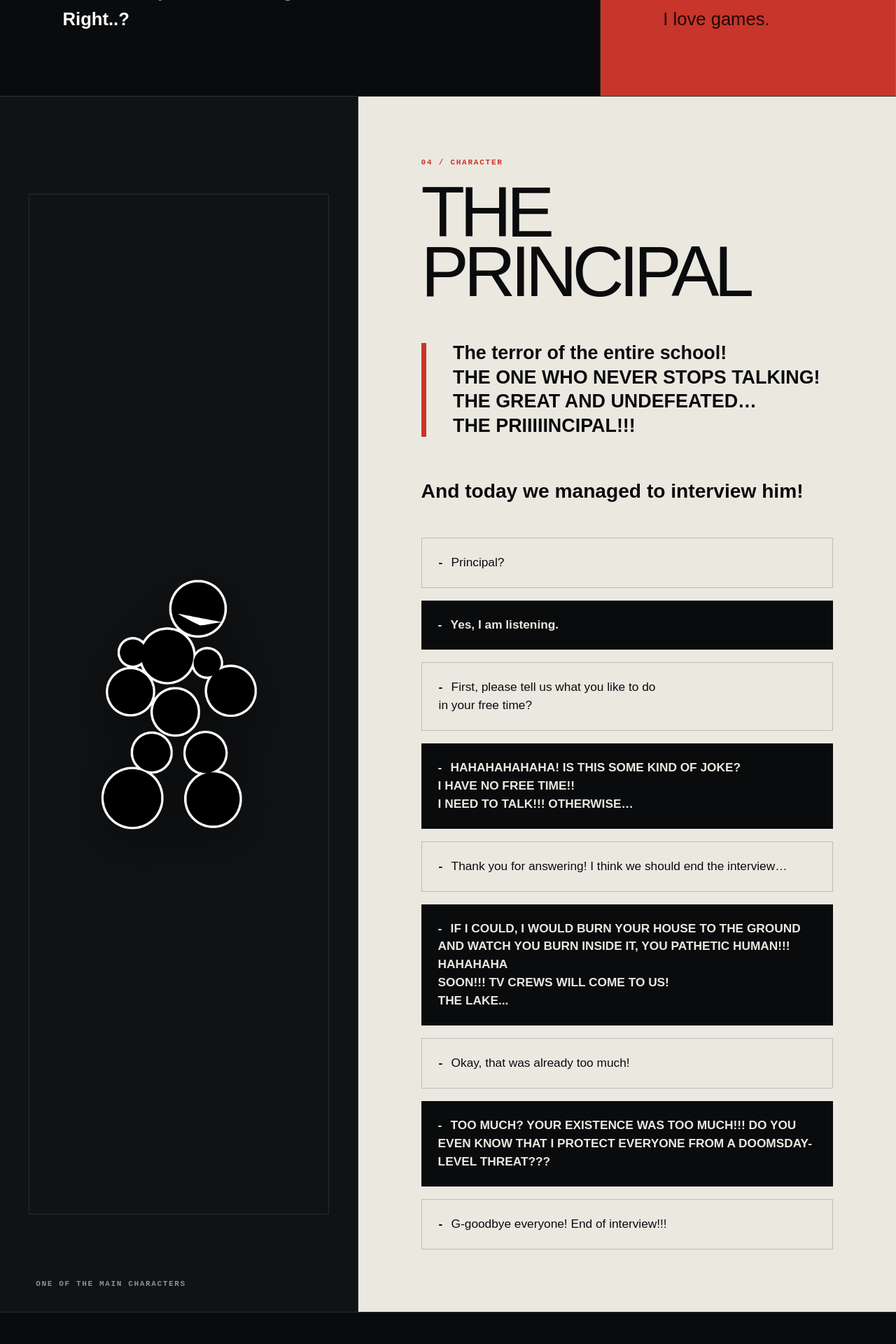
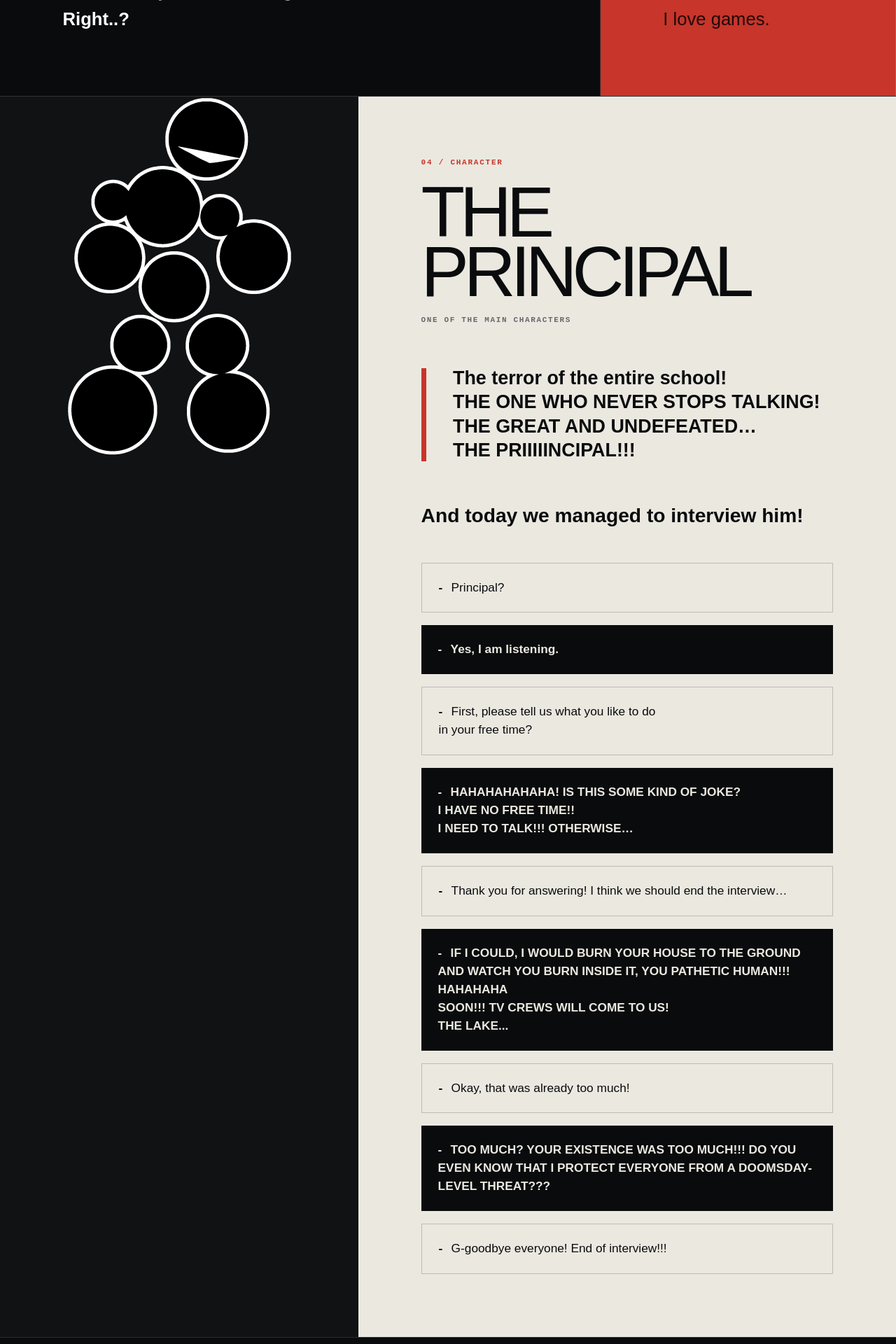
Before and after one commit to AlexKraken444/TEST-site, a Next.js app: page / in a window 1280 px wide. Shown: the part 2460-4380 px from the top of the page at 70% size. Built offline with nearby package versions, Linux system fonts and the light colour scheme.

Commit message:
Show Principal artwork without a frame

```diff
--- a/app/globals.css
+++ b/app/globals.css
@@ -47,12 +47,11 @@ nav .play-link { border: 1px solid rgba(255,255,255,.5); padding: 12px 16px; }
 .red-card .card-number, .red-card p { color: #210806; }
 .red-card h2 { font-size: clamp(45px,6vw,86px); }
 .principal-section { display: grid; grid-template-columns: minmax(330px,.8fr) minmax(0,1.2fr); background: #101214; border-top: 1px solid var(--line); }
-.principal-portrait { position: relative; min-height: 760px; display: flex; align-items: center; justify-content: center; overflow: hidden; padding: clamp(45px,6vw,90px); border-right: 1px solid var(--line); }
-.principal-portrait::after { content: ""; position: absolute; inset: 8%; border: 1px solid rgba(255,255,255,.1); pointer-events: none; }
-.principal-portrait img { width: min(100%,650px); max-height: 820px; object-fit: contain; filter: drop-shadow(0 20px 45px rgba(0,0,0,.45)); }
-.principal-portrait > span { position: absolute; left: clamp(24px,4vw,64px); bottom: 32px; z-index: 1; color: #8f9296; font: 700 11px/1.4 monospace; text-transform: uppercase; letter-spacing: .15em; }
+.principal-portrait { display: block; align-self: start; overflow: hidden; }
+.principal-portrait img { display: block; width: 100%; height: auto; object-fit: contain; }
 .principal-copy { padding: clamp(55px,7vw,110px); background: var(--paper); color: var(--ink); }
 .principal-copy h2 { margin: 22px 0 8px; font-size: clamp(55px,8vw,120px); line-height: .83; letter-spacing: -.07em; }
+.principal-subtitle { margin: 20px 0 0; color: #65686a; font: 700 11px/1.4 monospace; text-transform: uppercase; letter-spacing: .15em; }
 .principal-intro { margin: 60px 0; padding-left: clamp(20px,3vw,48px); border-left: 7px solid var(--red); }
 .principal-intro p { margin: 5px 0; font-size: clamp(18px,2.1vw,31px); font-weight: 900; line-height: 1.1; }
 .interview-lead { max-width: 620px; margin: 0 0 48px; font-size: clamp(20px,2.2vw,30px); font-weight: 700; line-height: 1.3; }
@@ -64,7 +63,7 @@ nav .play-link { border: 1px solid rgba(255,255,255,.5); padding: 12px 16px; }
 footer { min-height: 120px; display: flex; align-items: center; justify-content: space-between; padding: 30px clamp(22px,5vw,76px); border-top: 1px solid var(--line); color: #777; font: 700 11px monospace; text-transform: uppercase; letter-spacing: .1em; }
 footer img { width: 74px; height: 74px; object-fit: contain; opacity: .45; } footer a:hover { color: white; }
 @keyframes hero-arrival { from { opacity: 0; transform: translateY(35px) scale(.96); filter: blur(8px); } to { opacity: 1; transform: translateY(0) scale(1); filter: blur(0); } }
-@media (max-width: 900px) { .principal-section { grid-template-columns: 1fr; } .principal-portrait { min-height: 620px; border-right: 0; border-bottom: 1px solid var(--line); } }
-@media (max-width: 760px) { .site-header { align-items: center; min-height: 110px; padding-inline: 12px; } .mini-logo { display: none; } nav { flex: 1; justify-content: space-between; gap: 5px; } nav a { font-size: 8px; } nav .play-link { padding: 9px 6px; } .language-switch { margin-left: 7px; gap: 2px; } .language-switch button { font-size: 9px; } .main-logo { width: 92vw; } .hero::before { left: 8%; } .hero::after { right: 8%; } .trailer-frame { min-height: 55vw; box-shadow: 9px 9px 0 var(--red); text-align: center; padding: 30px 18px; } .play-button { width: 62px; height: 62px; } .info-grid { grid-template-columns: 1fr; } .info-card { min-height: 500px; border-right: 0; border-bottom: 1px solid var(--line); } .info-card h2 { margin-top: 60px; } .principal-portrait { min-height: 500px; padding: 52px 30px 80px; } .principal-copy { padding: 55px 22px; } .principal-intro { margin: 42px 0; } .dialogue p { padding: 18px 16px; } footer { flex-wrap: wrap; gap: 20px; } }
+@media (max-width: 900px) { .principal-section { grid-template-columns: 1fr; } .principal-portrait { width: 100%; } }
+@media (max-width: 760px) { .site-header { align-items: center; min-height: 110px; padding-inline: 12px; } .mini-logo { display: none; } nav { flex: 1; justify-content: space-between; gap: 5px; } nav a { font-size: 8px; } nav .play-link { padding: 9px 6px; } .language-switch { margin-left: 7px; gap: 2px; } .language-switch button { font-size: 9px; } .main-logo { width: 92vw; } .hero::before { left: 8%; } .hero::after { right: 8%; } .trailer-frame { min-height: 55vw; box-shadow: 9px 9px 0 var(--red); text-align: center; padding: 30px 18px; } .play-button { width: 62px; height: 62px; } .info-grid { grid-template-columns: 1fr; } .info-card { min-height: 500px; border-right: 0; border-bottom: 1px solid var(--line); } .info-card h2 { margin-top: 60px; } .principal-copy { padding: 55px 22px; } .principal-intro { margin: 42px 0; } .dialogue p { padding: 18px 16px; } footer { flex-wrap: wrap; gap: 20px; } }
 @media (hover: none), (pointer: coarse) { .fisheye-background { display: none; } }
 @media (prefers-reduced-motion: reduce) { html { scroll-behavior: auto; } * { transition: none !important; animation: none !important; } .reveal { opacity: 1; transform: none; filter: none; } .fisheye-background { display: none; } }
--- a/app/page.tsx
+++ b/app/page.tsx
@@ -234,11 +234,11 @@ export default function Home() {
       <section className="principal-section" id="principal" aria-labelledby="principal-title">
         <div className="principal-portrait reveal reveal-left">
           <img src="/principal.png" alt={principal.imageAlt} />
-          <span>{principal.subtitle}</span>
         </div>
         <div className="principal-copy reveal reveal-right">
           <div className="card-number">{principal.label}</div>
           <h2 id="principal-title">{principal.title}</h2>
+          <p className="principal-subtitle">{principal.subtitle}</p>
           <div className="principal-intro">
             {principal.intro.map((line) => <p key={line}>{line}</p>)}
           </div>
```
